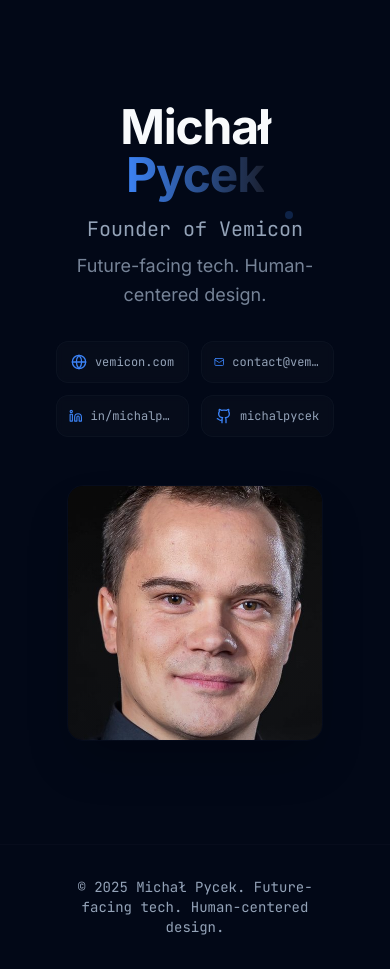
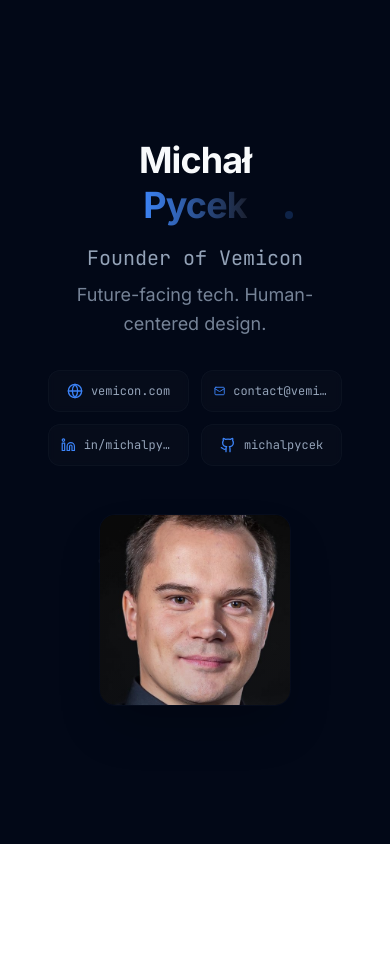
Before and after one commit to MichalPycek/michalpycek.github.io, a React (Vite) app: page / in a window 390 px wide. After the commit the page ends 844 px from the top, so only its background shows below. Built offline with nearby package versions, Linux system fonts and the light colour scheme.

Commit message:
Fix: Adjust layout for smaller screens
Reduce profile image size, ensure last name visibility, and optimize layout for no-scroll experience on all devices.

```diff
--- a/src/pages/Index.tsx
+++ b/src/pages/Index.tsx
@@ -70,7 +70,7 @@ const Index = () => {
       {/* Hero Section */}
       <section
         ref={heroRef}
-        className="min-h-screen flex items-center justify-center px-6 py-20 relative overflow-hidden"
+        className="h-screen flex items-center justify-center px-4 relative overflow-hidden"
       >
         {/* Subtle Background Grid */}
         <div className="absolute inset-0 opacity-[0.02]">
@@ -94,7 +94,7 @@ const Index = () => {
                 <img
                   src={profileImage}
                   alt="Michał Pycek"
-                  className="w-64 h-64 md:w-80 md:h-80 lg:w-96 lg:h-96 object-cover rounded-2xl shadow-2xl border border-border/20"
+                  className="w-48 h-48 md:w-56 md:h-56 lg:w-64 lg:h-64 object-cover rounded-2xl shadow-2xl border border-border/20"
                 />
                 <div className="absolute inset-0 rounded-2xl bg-gradient-to-t from-background/20 to-transparent"></div>
               </div>
@@ -103,7 +103,7 @@ const Index = () => {
             {/* Content */}
             <div className="text-center lg:text-left order-1 lg:order-2 space-y-8">
               <div className="space-y-4">
-                <h1 className="text-5xl md:text-6xl lg:text-7xl font-bold font-sans tracking-tight leading-none">
+                <h1 className="text-4xl md:text-5xl lg:text-6xl xl:text-7xl font-bold font-sans tracking-tight leading-tight">
                   <span className="text-foreground">Michał</span><br/>
                   <span className="bg-gradient-to-r from-primary to-accent bg-clip-text text-transparent">Pycek</span>
                 </h1>
@@ -140,15 +140,6 @@ const Index = () => {
           </div>
         </div>
       </section>
-
-      {/* Footer */}
-      <footer className="py-8 px-6 border-t border-border/20">
-        <div className="container max-w-4xl mx-auto text-center">
-          <p className="text-muted-foreground font-mono text-sm">
-            © 2025 Michał Pycek. Future-facing tech. Human-centered design.
-          </p>
-        </div>
-      </footer>
     </div>
   );
 };
```
